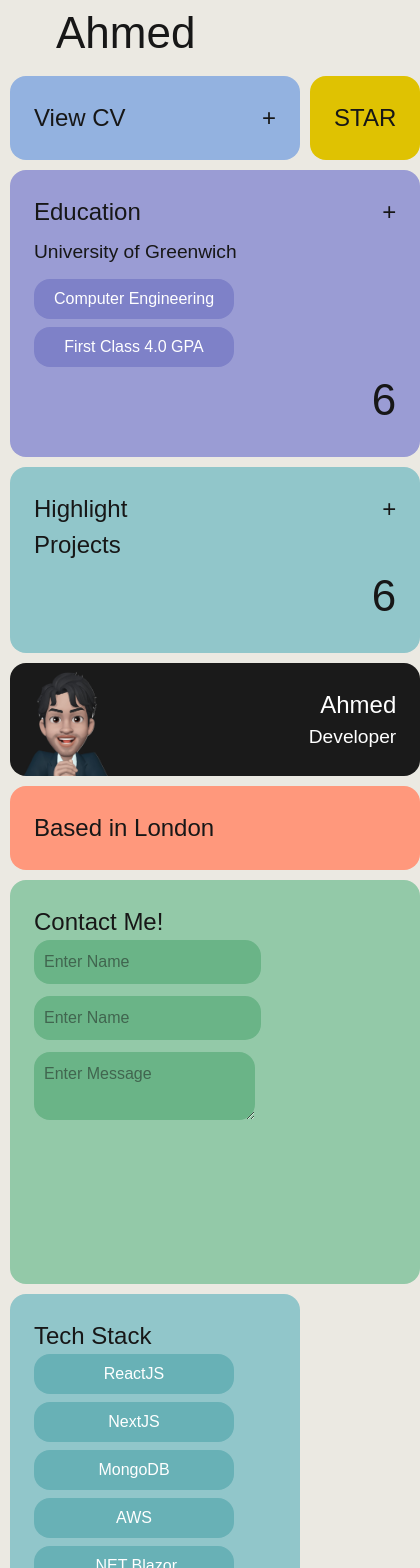
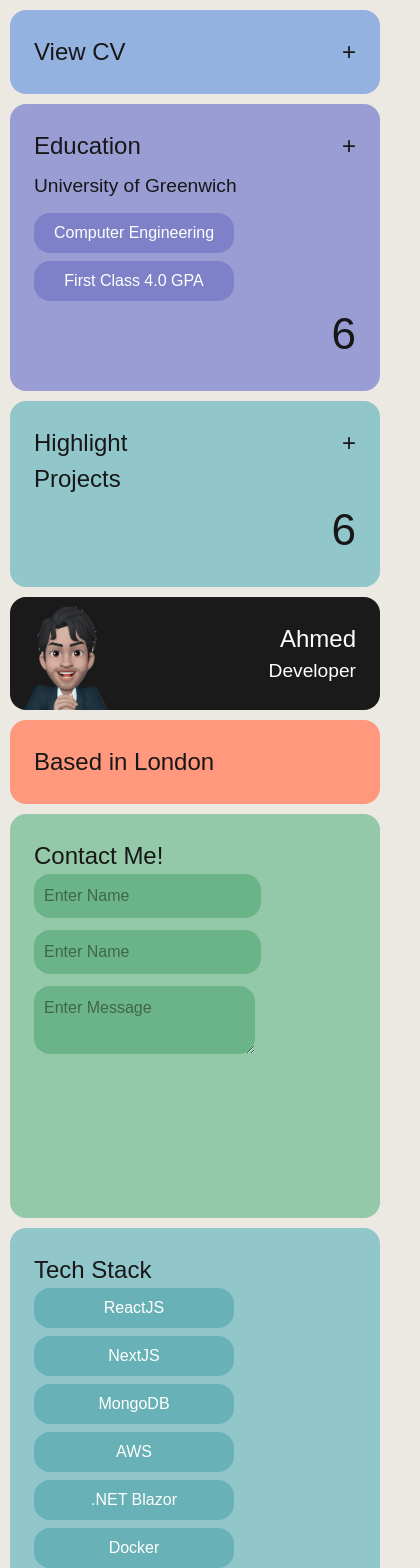
Before and after one commit to Wertasile/portfolio_4.1, a Next.js app: page / in a window 390 px wide. Shown: the top 1568 px of the page, 420 px wide, since content can reach past the window. Built offline with nearby package versions, Linux system fonts and the light colour scheme.

Commit message:
improved responsiveness by changing grid width for sm

```diff
--- a/app/globals.css
+++ b/app/globals.css
@@ -98,7 +98,7 @@ input, textarea{
   display: grid;
   gap: 10px;
   padding: 10px;
-  grid-template-columns: repeat(auto-fit, minmax(140px, 1fr));
+  grid-template-columns: repeat(auto-fit, minmax(110px, 1fr));
   grid-auto-flow: dense;
 }
 
--- a/app/page.js
+++ b/app/page.js
@@ -50,7 +50,7 @@ export default function Home() {
 
           {
 
-            <div index={0} className="max-w-[800px] -left-[400px] max-h-[90vh] overflow-y-auto bg-white rounded-3xl m-5 p-6 px-20" onClick={(e) => e.stopPropagation()}>
+            <div index={0} className="max-w-[800px] -left-[400px] max-h-[90vh] overflow-y-auto bg-white rounded-3xl m-5 p-6 sm:px-20" onClick={(e) => e.stopPropagation()}>
             <h1 className="mx-2">Projects</h1>
 
             {Projectdata.map( (project, index) => (
@@ -132,15 +132,15 @@ export default function Home() {
 
       {/* MAIN PAGE WITH TILES */}
 
-      <h1 className="px-14">Ahmed</h1>
+      <h1 className="px-14 hidden sm:block">Ahmed</h1>
       <div className="content-tiles p-6">
 
-        <div className="col-span-2 row-span-1 bg-[#93B2E0] flex flex-row justify-between ">
+        <div className="col-span-3 sm:col-span-2 row-span-1 bg-[#93B2E0] flex flex-row justify-between ">
           <h2>View CV</h2>
           <h2 className="glow" onClick={() => handleTab(2)}>+</h2>
         </div>
 
-        <div className="col-span-1 row-span-1 bg-[#DFC202]">
+        <div className="hidden sm:block col-span-1 row-span-1 bg-[#DFC202]">
           <h2>STAR</h2>
         </div>
 
@@ -209,7 +209,7 @@ export default function Home() {
           </form>
         </div>
 
-        <div className="col-span-2 row-span-3 bg-[#91C6CA]">
+        <div className="col-span-3 sm:col-span-2 row-span-3 bg-[#91C6CA]">
           <h2>Tech Stack</h2>
           <div className="flex flex-col gap-2">
             <div className="badge bg-[#68B1B6]">ReactJS</div>
@@ -234,7 +234,7 @@ export default function Home() {
           </p>
         </div>
 
-        <div className="col-span-2 row-span-2 bg-[#91C6CA]">
+        <div className="col-span-3 sm:col-span-2 row-span-2 bg-[#91C6CA]">
           <div className="flex flex-col">
             <div className="flex justify-between">
               <h2>Career</h2>
@@ -251,7 +251,7 @@ export default function Home() {
           </div>
         </div>
 
-        <div className="col-span-2 row-span-1 bg-[#DFC202]">
+        <div className="col-span-3 sm:col-span-2 row-span-1 bg-[#DFC202]">
           <h2>Socials</h2>
           <div className="flex flex-row gap-3 ustify-between p-2">
             <div className="text-black rounded-4xl py-2 px-5 bg-[#EBD74F]"><a href="https://www.linkedin.com/in/ahmed-mohamed-haniffa-arfan-989267202/">LinkedIn</a></div>
```
